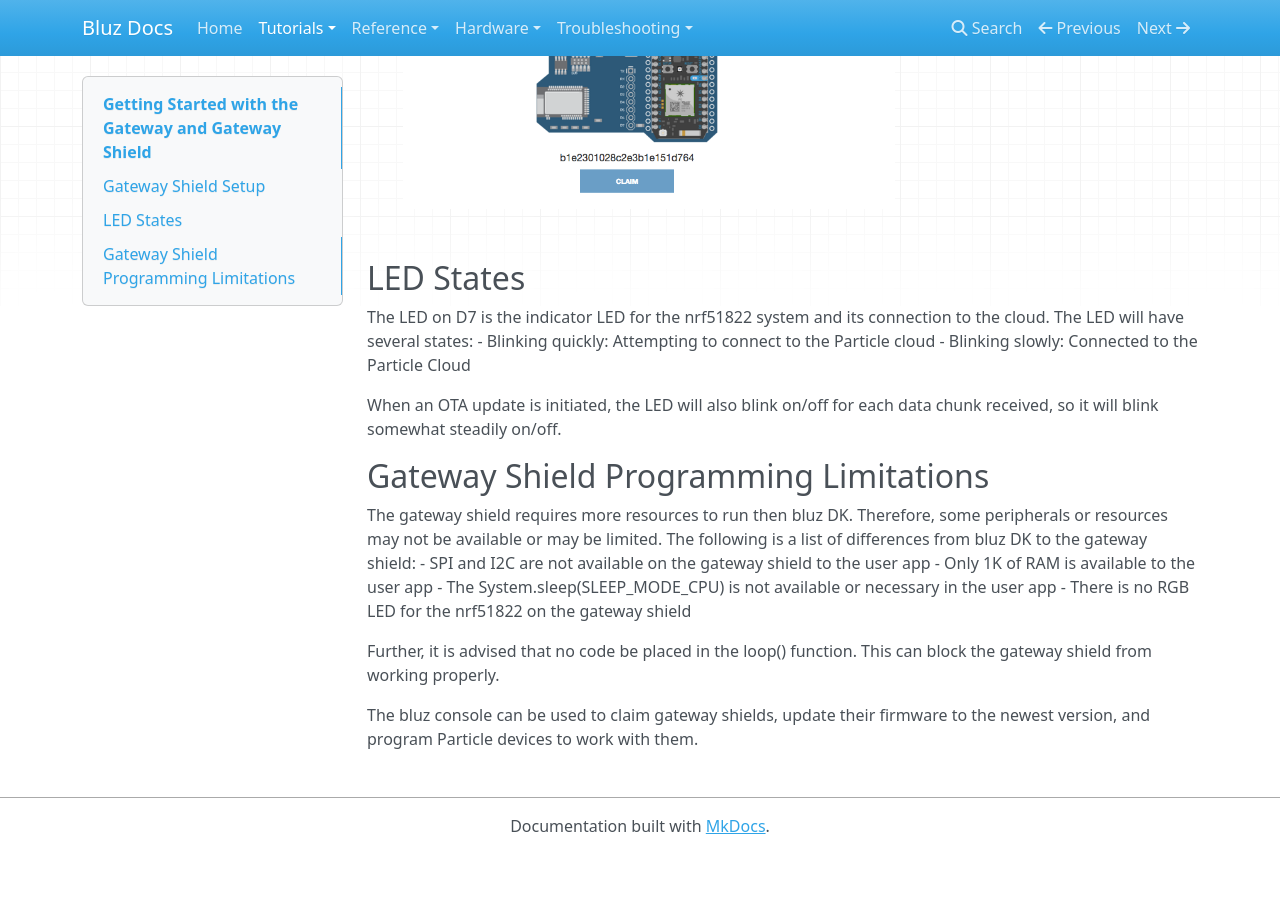
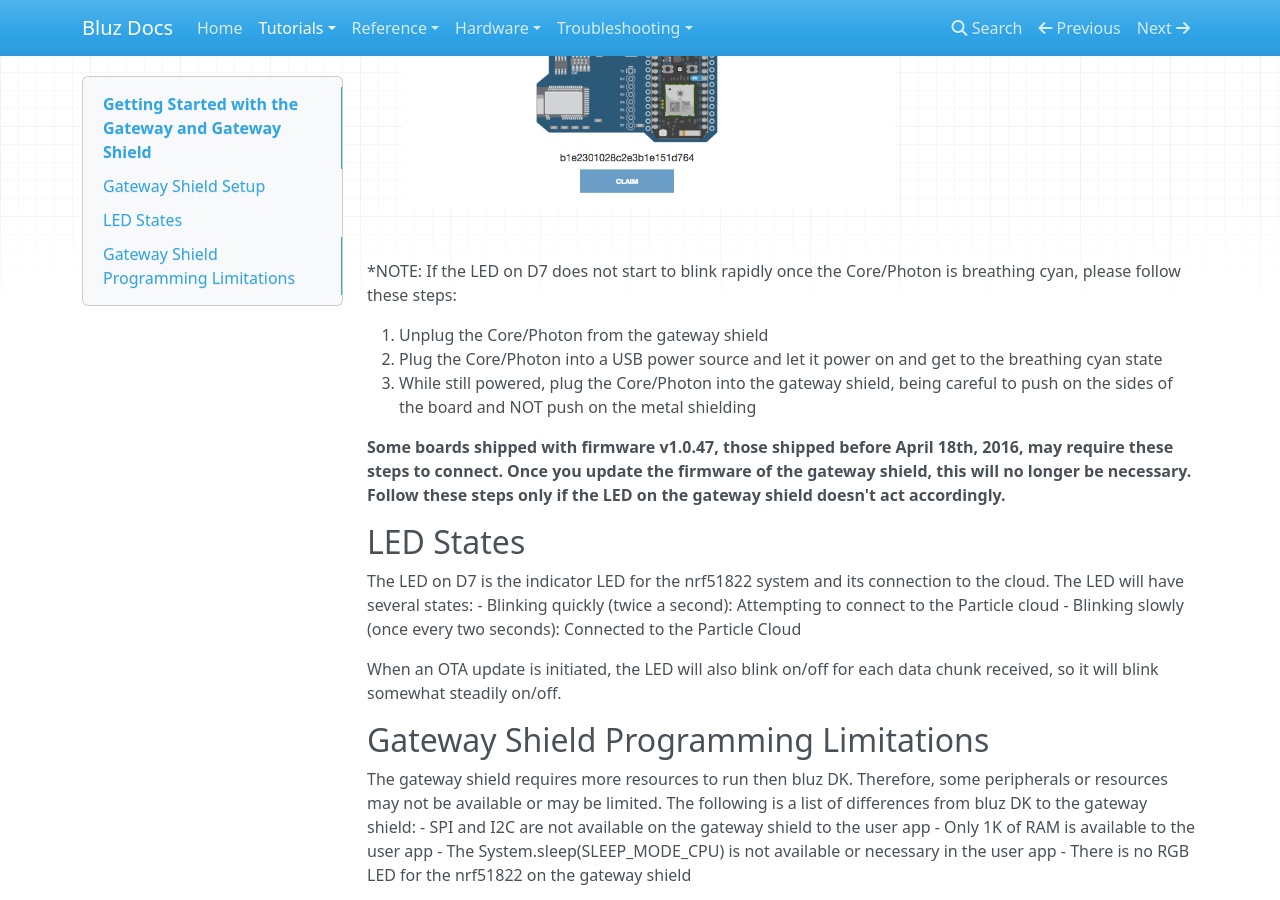
Before and after one commit to bluzDK/bluz-docs, an MkDocs documentation site: the page built from docs/tutorials/gateway_getting_started.md, in a window 1280 px wide and 900 px high, scrolled down 1581 px. Built offline with MkDocs 1.6.1, drawn with Linux system fonts in a browser that asks for light colours; nearby versions of some CDN libraries; old or Windows-style settings are respelled for this version of MkDocs; before the commit the page ends 2435 px from its top, so only the background shows below that; some of the changed text lies outside the part shown.

Commit message:
add note on how to handle gateway shield if setup fails for 1.0.147 boards

```diff
--- a/docs/tutorials/gateway_getting_started.md
+++ b/docs/tutorials/gateway_getting_started.md
@@ -25,7 +25,7 @@ For this tutorial, you will need:
 2. Copy or download the sketch found [here](https://github.com/bluzDK/particle-gateway-shield-code). You can copy+paste this into the Web IDE  and flash it to your core, or program the core locally using the CLI
 3. Unplug the USB cable to your Core/Photon and place it into the socket on the gateway shield
 4. Power on the shield by plugging a USB cable into either the Core or Photon, or the USB connector available on the gateway shield
-5. The LED on D7 of the gateway shield will remain off until the Core/Photon is connected (breathing cyan). Once this happens, the LED on D7 for the gateway shield will blink rapidly, indicating it is connecting to the cloud
+5. The LED on D7 of the gateway shield will remain off until the Core/Photon is connected (breathing cyan). Once this happens, the LED on D7 for the gateway shield will blink rapidly, indicating it is connecting to the cloud*
 6. After approximately 10-15 seconds, the LED on D7 of the gateway shield will blink once every 2 seconds. This indicates the gateway shield is online
 7. To claim the device to your Particle account, visit the [bluz console](http://console.bluz.io/)
 8. Enter your Particle account credentials
@@ -36,10 +36,20 @@ For this tutorial, you will need:
 
     ![hero](/img/console_claim_ss.png)
 
+
+*NOTE: If the LED on D7 does not start to blink rapidly once the Core/Photon is breathing cyan, please follow these steps:
+
+1. Unplug the Core/Photon from the gateway shield
+2. Plug the Core/Photon into a USB power source and let it power on and get to the breathing cyan state
+3. While still powered, plug the Core/Photon into the gateway shield, being careful to push on the sides of the board and NOT push on the metal shielding
+
+**Some boards shipped with firmware v1.0.47, those shipped before April 18th, 2016, may require these steps to connect. Once you update the firmware
+of the gateway shield, this will no longer be necessary. Follow these steps only if the LED on the gateway shield doesn't act accordingly.**
+
 ##LED States
 The LED on D7 is the indicator LED for the nrf51822 system and its connection to the cloud. The LED will have several states:
-- Blinking quickly: Attempting to connect to the Particle cloud
-- Blinking slowly: Connected to the Particle Cloud
+- Blinking quickly (twice a second): Attempting to connect to the Particle cloud
+- Blinking slowly (once every two seconds): Connected to the Particle Cloud
 
 When an OTA update is initiated, the LED will also blink on/off for each data chunk received, so it will blink somewhat steadily on/off.
 
```
